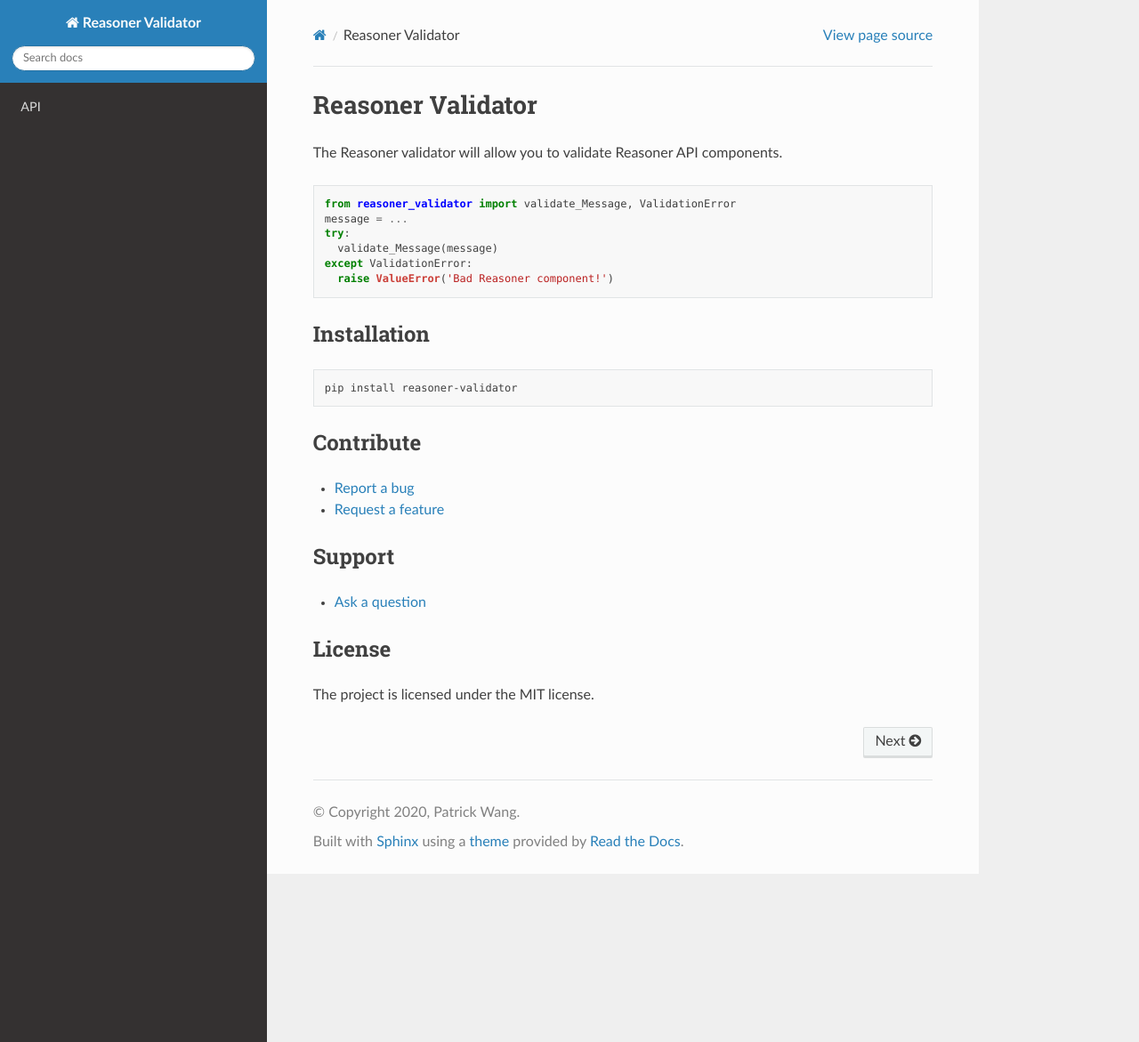
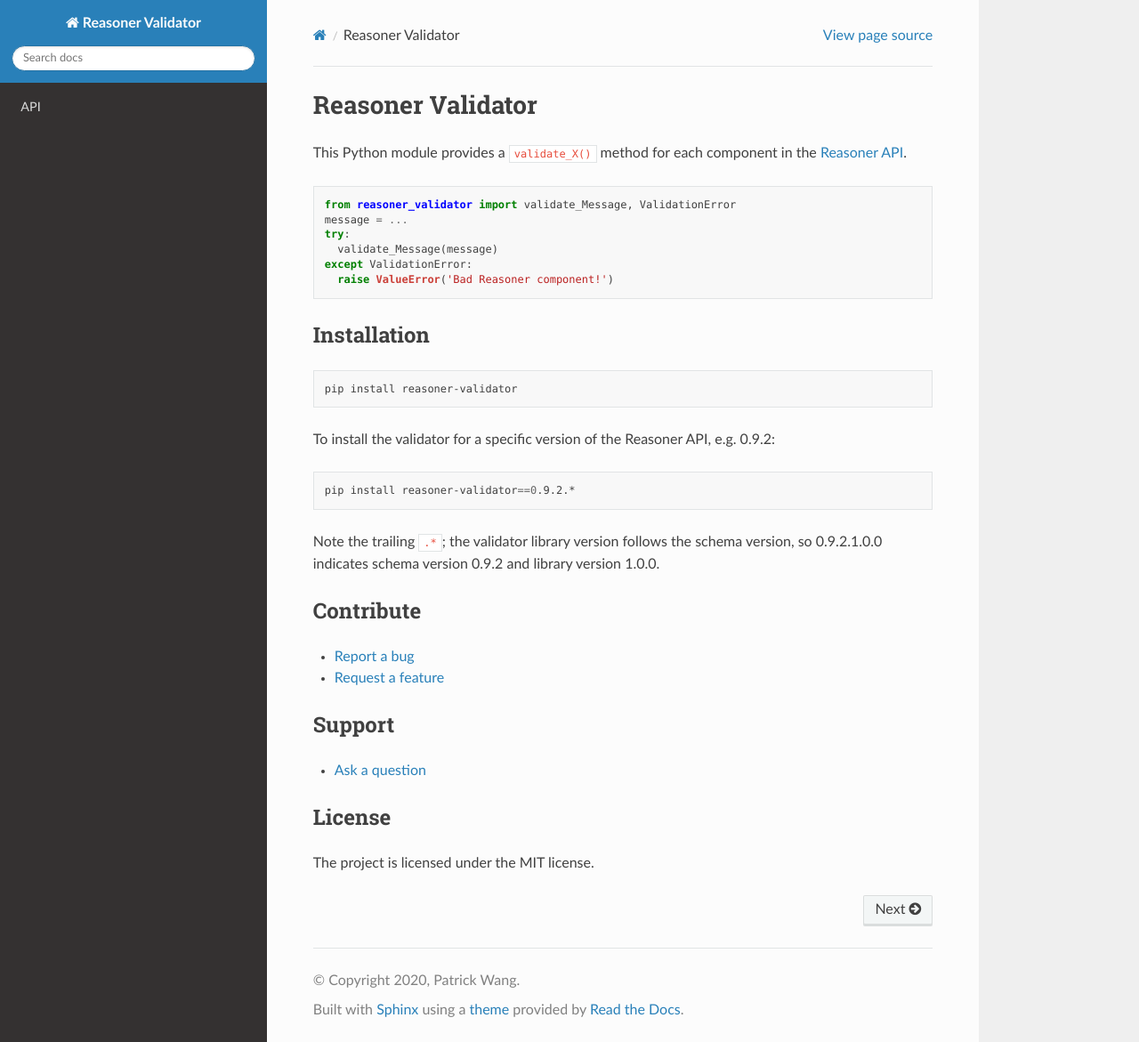
Before and after one commit to NCATSTranslator/reasoner-validator, a Sphinx documentation site: the page built from docs/index.rst, in a window 1280 px wide and 1171 px high. Shown: the whole window at 89% size. Built offline with Sphinx 7.4.7 and the Read the Docs theme 2.0.0, drawn with Linux system fonts in a browser that asks for light colours.

Commit message:
Improve docs re: Reasoner API and schema versions

```diff
--- a/docs/index.rst
+++ b/docs/index.rst
@@ -1,7 +1,8 @@
 Reasoner Validator
 ==================
 
-The Reasoner validator will allow you to validate Reasoner API components.
+This Python module provides a :code:`validate_X()` method for each component in the
+`Reasoner API <https://github.com/NCATS-Tangerine/NCATS-ReasonerStdAPI/blob/master/API/TranslatorReasonersAPI.yaml>`_.
 
 .. code-block:: python
 
@@ -25,6 +26,16 @@ Installation
 
   pip install reasoner-validator
 
+
+To install the validator for a specific version of the Reasoner API, e.g. 0.9.2:
+
+.. code-block:: bash
+
+  pip install reasoner-validator==0.9.2.*
+
+Note the trailing :code:`.*`; the validator library version follows the schema version,
+so 0.9.2.1.0.0 indicates schema version 0.9.2 and library version 1.0.0.
+
 Contribute
 ----------
 
```
